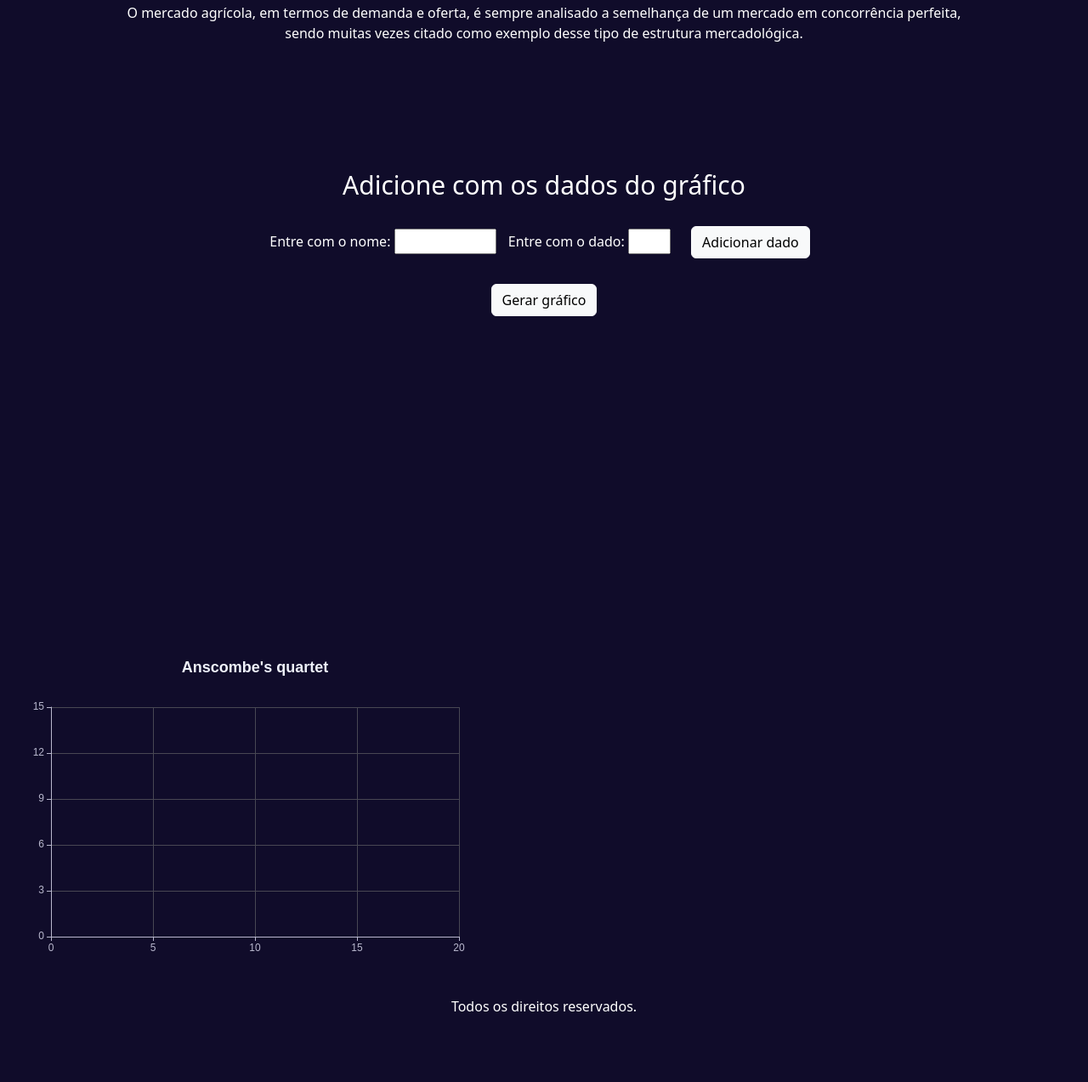
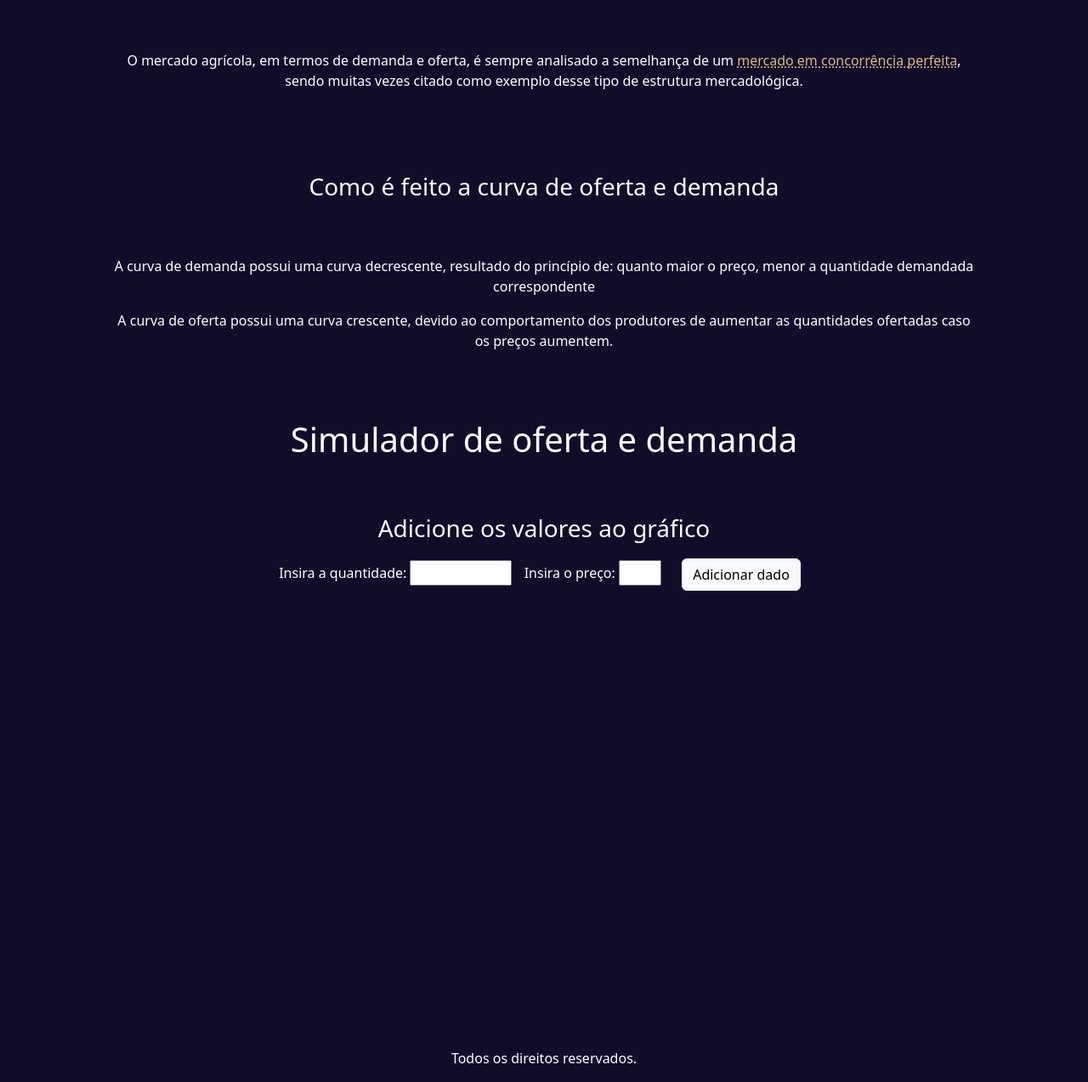
Before and after one commit to bigodom/EconomiaAgraria, a plain HTML site: page index.html in a window 1280 px wide. Shown: the part 1321-2594 px from the top of the page at 85% size. Before the commit the page ends 2533 px from the top, so only its background shows below. Drawn offline with nearby package versions, Linux system fonts and the light colour scheme.

Commit message:
grafico e oferta e demanda

```diff
--- a/index.html
+++ b/index.html
@@ -23,17 +23,10 @@
         </button>
         <div class="collapse navbar-collapse" style="justify-content: space-between;" id="navbarNavAltMarkup">
           <div class="navbar-nav navbuttons">
-            <a class="nav-item nav-link active navbutton" href="#">Home</a>
-            <a class="nav-item nav-link active navbutton" href="#">botao 1</a>
-            <a class="nav-item nav-link active navbutton" href="#">botao 2</a>
+            <a href="#evolucao"><button type="button" class="btn btn-outline-light me-2">Evolução</button></a>
+            <a href="#mercado"><button type="button" class="btn btn-outline-light me-2">Mercado</button></a>
+            <a href="#ambiente"><button type="button" class="btn btn-outline-light me-2">Ambiente</button></a>
           </div>
-          <div class="navbar ">
-            <form class="container-fluid">
-                <a href="#"><button class="btn btn-outline-success me-2" type="button">botao 3</button></a>
-                <a href="#"><button class="btn btn-outline-success me-2" type="button">botao 4</button></a>
-                <a href="#"><button class="btn btn-outline-success me-2" type="button">botao 5</button></a>
-            </form>
-        </div>
         </div>
       </nav>
     </section>
@@ -41,7 +34,7 @@
       <div style="text-align: center;">
 
       </div>
-      <div class="topico">
+      <div class="topico" id="evolucao">
         <h1 style="padding-bottom: 3vw;">A evolução do agronegócio no Brasil</h1>
         <p>No processo de cálculo do PIB do agronegócio, o Cepea calcula os PIBs dos seus segmentos de insumos, agropecuária, agroindústria e agrosserviços, cujas participações médias no PIB brasileiro, de 1995 a 2021, foram 0,9%, 4,6%, 7,4% e 24,7%.</p>
         <p>O valor bruto da produção (VBP) agropecuária alcançou R$ 1,195 trilhão em 2021, dos quais R$ 814,17 bilhões na produção agrícola e R$ 381,57 no segmento pecuário.</p>
@@ -51,44 +44,40 @@
         <div><p>fonte: gov.br</p></div>
 
       </div>
-      <div class="topico">
-        <h1>Demanda e oferta em mercados agrícolas</h1>
-        <p>O mercado agrícola, em termos de demanda e oferta, é sempre analisado a
-          semelhança de um mercado em concorrência perfeita, sendo muitas vezes citado
-          como exemplo desse tipo de estrutura mercadológica.</p>
+      <div class="topico" id="mercado">
+        <h1 style="margin-bottom: 5vw;">Demanda e oferta em mercados agrícolas</h1>
+        <p>O mercado agrícola, em termos de demanda e oferta, é sempre analisado a semelhança de um  <abbr style="color: burlywood;" title="Muitos vendedores, entrada fácil, produtos idênticos e vendedores determinam preço.">mercado em concorrência perfeita</abbr>, sendo muitas vezes citado como exemplo desse tipo de estrutura mercadológica.</p>
+        <p></p>
+
       </div>
       <div class="topico">
-
+        <h3 style="margin-bottom: 5vw;">Como é feito a curva de oferta e demanda</h3>
+        <p>A curva de demanda possui uma curva decrescente, resultado do princípio de: quanto maior o preço, menor a quantidade demandada correspondente</p>
+        <p>A curva de oferta possui uma curva crescente, devido ao comportamento dos produtores de aumentar as quantidades ofertadas caso os preços aumentem.</p>
       </div>
 
       <!--Gráfico-->
-      <div>
-        <p class="title_main" style="margin-top: 20px">Adicione com os dados do gráfico</p>
+      <div class="title_main">
+        <h1 style="margin-bottom: 5vw;">Simulador de oferta e demanda</h1>
+        <h3>Adicione os valores ao gráfico</h3>
       </div>
 
       <form id="form" onsubmit="return false;">
         <div>
-          <label for="Nome">Entre com o nome:</label>
-          <input style="width: 120px" type="text" id="Nome"/>
-          <label style="margin-left: 10px;"for="Dado">Entre com o dado:</label>
-          <input style="width: 50px" type="text" id="Dado"/>
-          <input type="submit" class="btn btn-light" style="margin: 10px; margin-left: 20px;" onclick="teste()" value="Adicionar dado" />
+          <label for="Quantidade">Insira a quantidade:</label>
+          <input style="width: 120px" type="text" id="Quantidade"/>
+          <label style="margin-left: 10px;"for="Preco">Insira o preço:</label>
+          <input style="width: 50px" type="text" id="Preco"/>
+          <input type="submit" class="btn btn-light" style="margin: 10px; margin-left: 20px;" onclick="teste(),ec();" value="Adicionar dado" />
         </div>
 
       </form>
 
-      <div class="btt">
-        <input class="btt_txt btn btn-light" style="margin-top: 20px" type="button" onclick="ec();" value="Gerar gráfico">
-      </div>
-
       <div style="text-align: -webkit-center;">
-      <div id="grafico1" style="width: 600px;height:400px;"></div>
-
-
-    </div>
-    <div>
       <div id="grafico4" style="width: 600px;height:400px;"></div>
     </div>
+
+    <div class="topico" id="ambiente"></div>
 
     <div><p style="text-align: center;">Todos os direitos reservados.</p></div>
 
--- a/src/css/style.css
+++ b/src/css/style.css
@@ -1,3 +1,6 @@
+html {
+  scroll-behavior: smooth;
+}
 body{
     background: #100c2a;
     color: rgb(255, 255, 255);
@@ -7,11 +10,12 @@ body{
 }
 .title_main{
     text-align: center;
-    font-size: 30px;
+
   }
   .btt{
     display: flex;
     justify-content: center;
+    margin-bottom: 5vw;
   }
   .pdd_top{
     padding-top: 30px;
--- a/src/js/main.js
+++ b/src/js/main.js
@@ -4,40 +4,47 @@ var nomes = [];
 var dados = [];
 
 function teste() {
-  var dado = document.getElementById("Dado").value;
-  var nome = document.getElementById("Nome").value;
-  alert("Informação adicionada: \n" + "Nome: " + nome + "\n" + "Dado: " + dado);
-  dados.push(dado);
-  nomes.push(nome);
+  var quantidade = document.getElementById("Quantidade").value;
+  var preco = document.getElementById("Preco").value;
+  alert("Informação adicionada: \n" + "Quantidade: " + quantidade + "\n" + "Preço: " + preco);
+  dados.push([quantidade,preco]);
 }
 
 function ec(){
-  // Initialize the echarts instance based on the prepared dom
-  var myChart = echarts.init(document.getElementById('grafico1'),'dark');
-  // Specify the configuration items and data for the chart
-  var option = {
+  var chartDom = document.getElementById('grafico4');
+  var myChart = echarts.init(chartDom, 'dark');
+  var option;
+
+option = {
 title: {
-      text: ''
+  text: "Grafico de oferta e demanda",
+  left: 'center',
+  top: 0
 },
-    tooltip: {},
-    legend: {
-      data: ['Teste']
+tooltip: {
+  formatter: '({c})R$'
 },
 xAxis: {
-      data: nomes
+  name: 'Quant'
 },
-    yAxis: {},
+yAxis: {
+  name:'Preço',
+  axisLabel: {
+    formatter: 'R${value},00'
+  }
+},
   series: [
   {
-        name: '',
-        type: 'bar',
+    symbolSize: 20,
+    name: 'I',
+    type: 'scatter',
     data: dados
   }
 ]
 };
+option && myChart.setOption(option);
 
-  // Display the chart using the configuration items and data just specified.
-  myChart.setOption(option);
+
 }
 {
   var chartDom = document.getElementById('grafico2');
@@ -112,67 +119,6 @@ function ec(){
 
 }
 {
-  var chartDom = document.getElementById('grafico4');
-  var myChart = echarts.init(chartDom, 'dark');
-  var option;
 
-  const dataAll = [
-
-    [
-      [10.0, 8.04],
-    ]
-    ];
-
-const markLineOpt = {
-animation: false,
-label: {
-  formatter: 'y = 0.5 * x',
-  align: 'right'
-},
-lineStyle: {
-  type: 'solid'
-},
-tooltip: {
-  formatter: 'y = 0.5 * x'
-},
-data: [
-  [
-    {
-      coord: [0, 0],
-      symbol: 'none'
-    },
-    {
-      coord: [15, 8],
-      symbol: 'none'
-    }
-  ]
-]
-};
-option = {
-title: {
-  text: "Anscombe's quartet",
-  left: 'center',
-  top: 0
-},
-tooltip: {
-  formatter: 'Group {a}: ({c})'
-},
-xAxis: [
-  { gridIndex: 0, min: 0, max: 20 }
-],
-yAxis: [
-  { gridIndex: 0, min: 0, max: 15 }
-  ],
-  series: [
-  {
-    name: 'I',
-    type: 'scatter',
-    xAxisIndex: 0,
-    yAxisIndex: 0,
-    data: dados
-  }
-]
-};
-option && myChart.setOption(option);
 
 }
```
Lines whose indentation alone changed are shown as unchanged.
